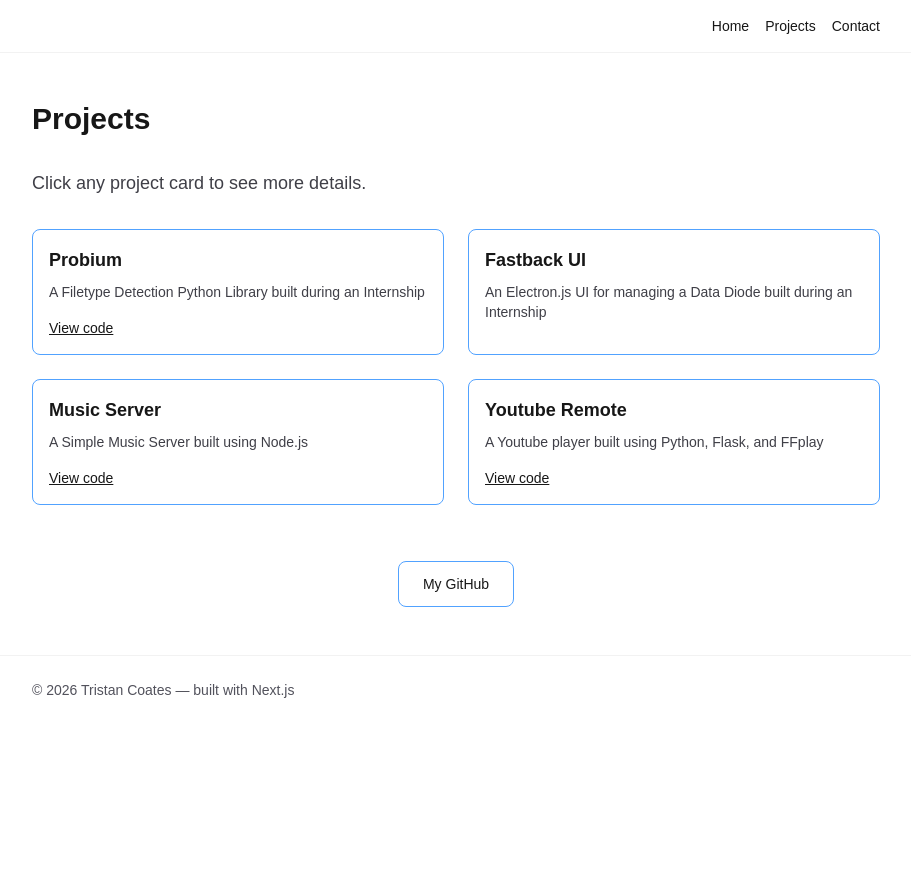
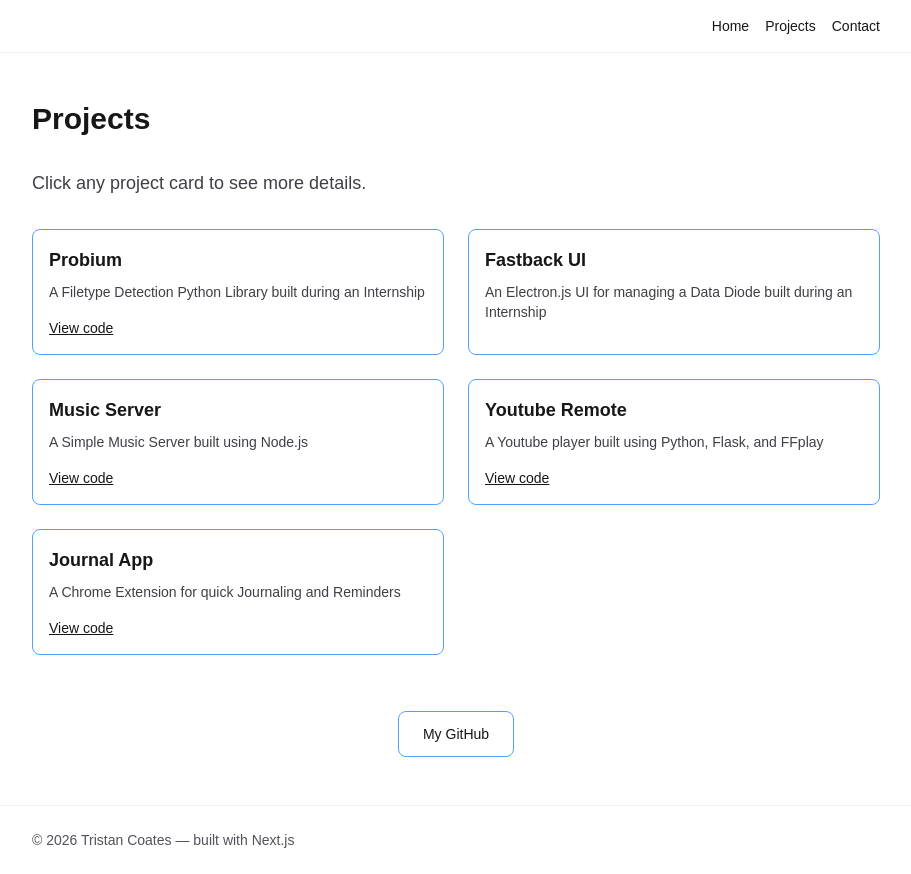
Before and after one commit to tncoates/portfolio, a Next.js app: page /projects in a window 1280 px wide. Shown: the whole page, without its empty margins (184-1095 px from the left). Before the commit the page ends 800 px from the top, so only its background shows below. Built offline with nearby package versions, Linux system fonts and the light colour scheme.

Commit message:
added new project

```diff
--- a/app/projects/page.tsx
+++ b/app/projects/page.tsx
@@ -52,8 +52,8 @@ const projects: Project[] = [
     stream music files you already own to other devices on your home network using a home server or
     Raspberry Pi. It supports mp3, m4a, flac, wav, and aac formats, and can extract metadata to get the
     song name, artist, album, and album artwork. It also supports global media controls so that you can
-    control playback and skip songs even when you don't have it open. In the future I have plans to add
-    music metadata editing and other similar tools.
+    control playback and skip songs even when you don't have it open. I also recently added a music metadata
+    editor to update metadata and add album art to audio files.
     `.trim()
 
   },
@@ -68,6 +68,20 @@ const projects: Project[] = [
     simple Flask web UI to enter and search for Youtube videos, and videos are played using yt-dlp
     streaming the video data to FFplay to display them. It supports queueing videos so that the
     next video will automatically play when its finished.
+    `.trim()
+  },
+  {
+    id: "p5",
+    title: "Journal App",
+    desc: "A Chrome Extension for quick Journaling and Reminders",
+    href: "https://github.com/tncoates/journal",
+    screenshot: "/journal.png",
+    long_desc: `
+    This is a simple Chrome Extension I'm currently working on to help make it easier to manage
+    and keep track of your work. You can easily enter events using the extension popup and choose
+    if you want a reminder for it or not. Then there's a calendar view that lets you view all the events
+    you have previously added. Currently, next steps are a few small additions like editing and resolving
+    completed events, and setting up notifications.
     `.trim()
   },
 ];
```
Also changed, not shown: public/journal.png (added).
